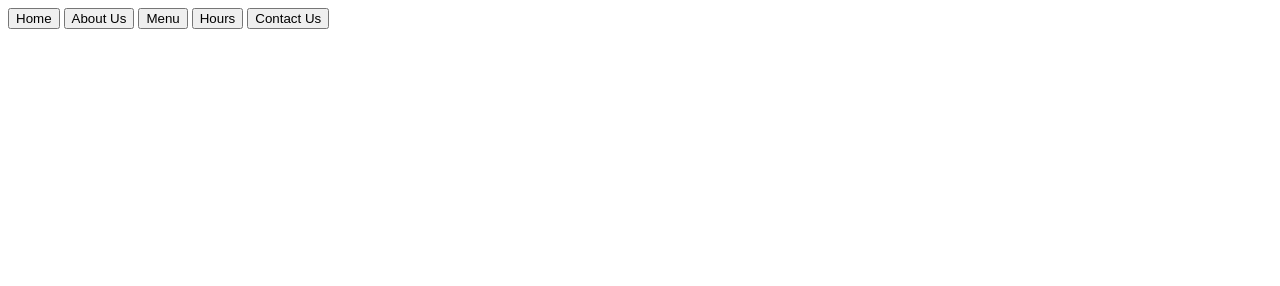
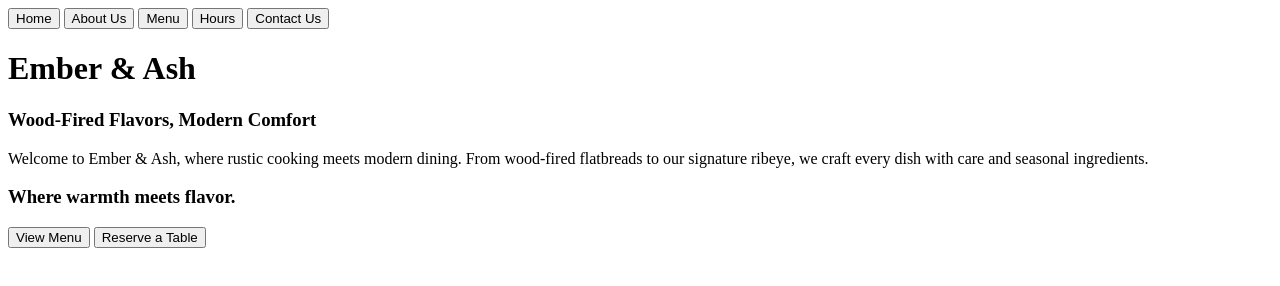
Before and after one commit to MarcoG7/odin-restaurant-page, a website built with webpack: page src/template.html in a window 1280 px wide. Built offline with nearby package versions, Linux system fonts and the light colour scheme.

Commit message:
Add temporary home page layout

```diff
--- a/src/template.html
+++ b/src/template.html
@@ -17,6 +17,21 @@
             </nav>
         </header>
 
-        <div id="content"></div>
+        <div id="content">
+            <div id="title">
+                <h1>Ember & Ash</h1>
+                <h3>Wood-Fired Flavors, Modern Comfort</h3>
+                <p>
+                    Welcome to Ember & Ash, where rustic cooking meets modern
+                    dining. From wood-fired flatbreads to our signature ribeye,
+                    we craft every dish with care and seasonal ingredients.
+                </p>
+                <h3>Where warmth meets flavor.</h3>
+                <form>
+                    <button>View Menu</button>
+                    <button>Reserve a Table</button>
+                </form>
+            </div>
+        </div>
     </body>
 </html>
```
